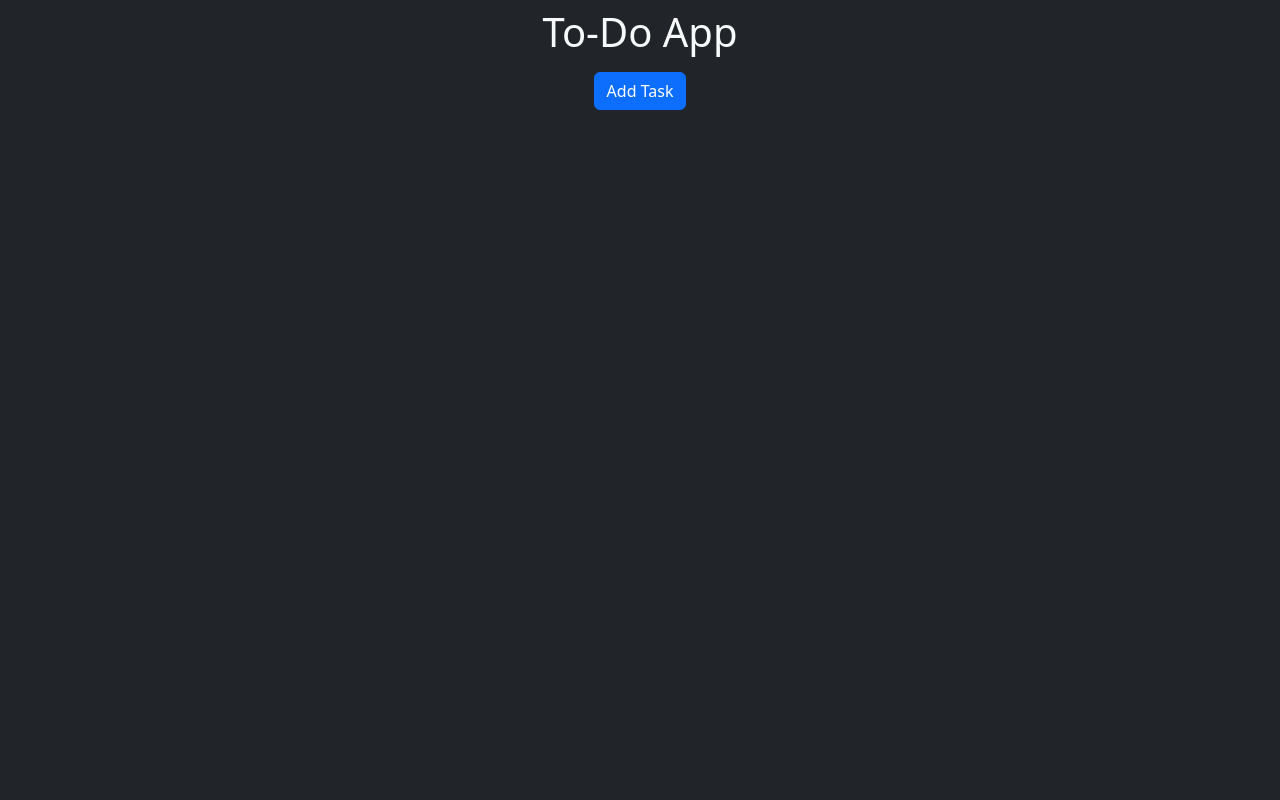
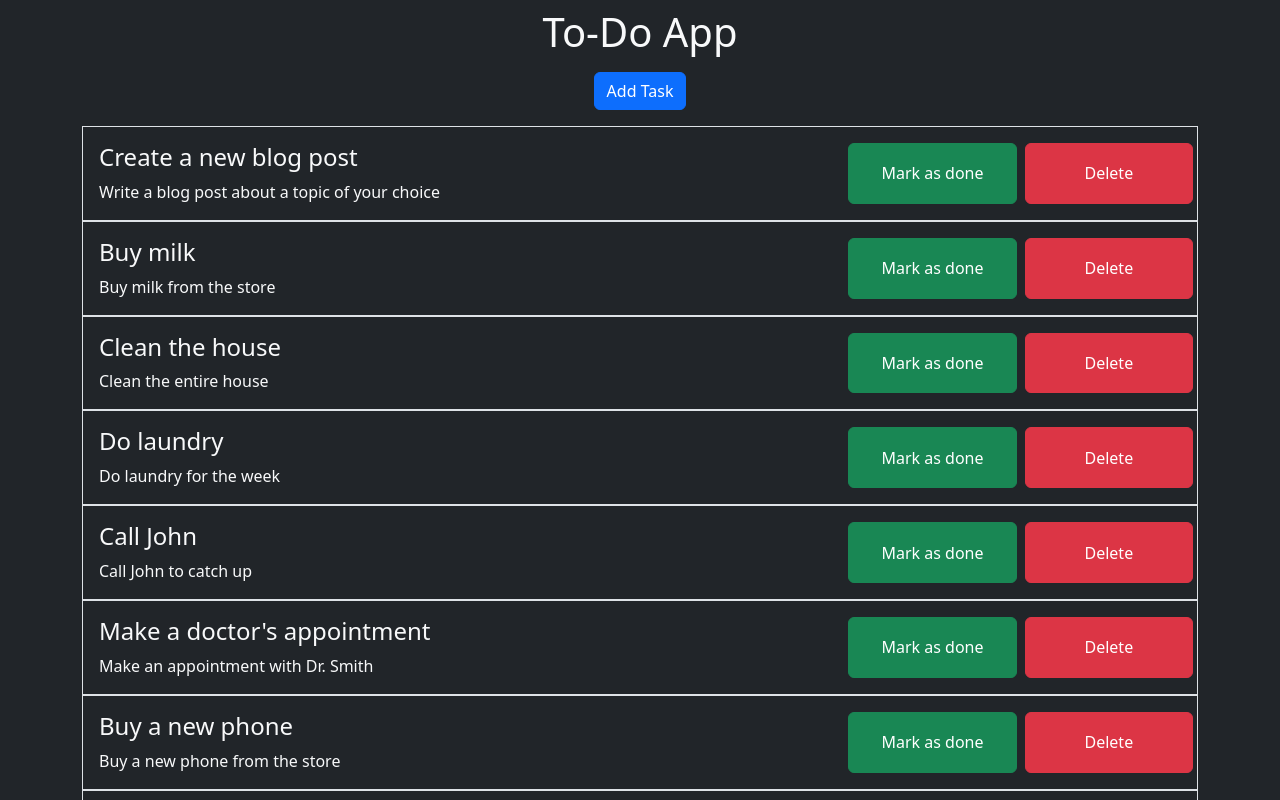
Before and after one commit to kareemshaaban221/vue-practice, a Vue app: page / in a window 1280 px wide. Shown: the top 800 px of the page. Built offline with nearby package versions, Linux system fonts and the light colour scheme.

Commit message:
Revert "add limit"
This reverts commit 88e75443f2468d9b5b138f2904e990f5c48dab1d.

```diff
--- a/src/App.vue
+++ b/src/App.vue
@@ -13,7 +13,7 @@ const tasks = data;
   </header>
 
   <main>
-    <TasksPage :tasks='tasks' :limit='16' />
+    <TasksPage :tasks='tasks' />
   </main>
 
 </template>
--- a/src/components/TaskSection.vue
+++ b/src/components/TaskSection.vue
@@ -1,63 +1,16 @@
 <script setup>
-import TaskTitle from './TaskTitle.vue';
-import TaskParagraph from './TaskParagraph.vue';
 import { defineProps } from 'vue';
 
-const props = defineProps({
-  task: {
-    type: Object,
-    required: true
-  },
-  tasks: {
-    type: Array,
+defineProps({
+  is_done: {
+    type: Boolean,
     required: true
   }
 });
-
-let tasks = props.tasks;
-
-/**
- * Marks a task as done.
- *
- * This function takes a task and marks it as done by setting its
- * 'is_done' property to true. It then sorts the tasks array so that
- * done tasks are at the bottom of the list.
- *
- * @param {Object} task - The task to mark as done.
- */
-const markAsDone = (task) => {
-  task.is_done = true;
-  tasks.sort((a, b) => a.is_done - b.is_done);
-};
-
-/**
- * Deletes a task from the list of tasks.
- *
- * This function takes a task ID and removes the task with that ID from
- * the list of tasks.
- *
- * @param {Number} taskId The ID of the task to delete.
- * @return {void}
- */
-const deleteTask = (taskId) => {
-  tasks.splice(tasks.findIndex(task => task.id === taskId), 1);
-}
-
 </script>
 
 <template>
-  <div class="container d-flex flex-column align-items-center">
-    <div :class="['p-3', 'border', 'w-100', task.is_done ? 'bg-success' : '']">
-      <div class="row justify-content-between">
-        <div class="col-8">
-          <TaskTitle :content="task.title" />
-          <TaskParagraph>{{ task.description }}</TaskParagraph>
-        </div>
-        <div class="col-4 text-end row justify-content-end gap-2">
-          <button class="btn btn-success col" :class="{ 'disabled': task.is_done }" @click="markAsDone(task)">Mark as done</button>
-          <button class="btn btn-danger col" @click="deleteTask(task.id)">Delete</button>
-        </div>
-      </div>
-    </div>
+  <div :class="['p-3', 'border', 'w-100', is_done ? 'bg-success' : '']">
+    <slot></slot>
   </div>
 </template>
--- a/src/components/TasksPage.vue
+++ b/src/components/TasksPage.vue
@@ -1,5 +1,7 @@
 <script setup>
 import TaskSection from './TaskSection.vue';
+import TaskParagraph from './TaskParagraph.vue';
+import TaskTitle from './TaskTitle.vue';
 import { ref } from 'vue';
 import bootstrapMin from 'bootstrap/dist/js/bootstrap.min';
 
@@ -7,15 +9,37 @@ const props = defineProps({
   tasks: {
     type: Array,
     required: true
-  },
-  limit: Number
+  }
 });
 
-const limit = ref(props.limit ?? 0);
 const tasks = ref(props.tasks);
 
-console.log(tasks.value);
+/**
+ * Marks a task as done.
+ *
+ * This function takes a task and marks it as done by setting its
+ * 'is_done' property to true. It then sorts the tasks array so that
+ * done tasks are at the bottom of the list.
+ *
+ * @param {Object} task - The task to mark as done.
+ */
+const markAsDone = (task) => {
+  task.is_done = true;
+  tasks.value.sort((a, b) => a.is_done - b.is_done);
+};
 
+/**
+ * Deletes a task from the list of tasks.
+ *
+ * This function takes a task ID and removes the task with that ID from
+ * the list of tasks.
+ *
+ * @param {Number} taskId The ID of the task to delete.
+ * @return {void}
+ */
+const deleteTask = (taskId) => {
+  tasks.value = tasks.value.filter(task => task.id !== taskId);
+}
 
 /**
  * Adds a task to the list of tasks.
@@ -91,6 +115,20 @@ const resetAddTaskModal = () => {
       </div>
     </div>
   </div>
-
-  <TaskSection v-for="task in tasks.splice(0, limit.value || tasks.length)" :key="task.id" :task="task" :tasks="tasks" />
+  <div class="container d-flex flex-column align-items-center" v-for="task in tasks" :key="task.id">
+    <TaskSection :is_done="task.is_done">
+      <div class="row justify-content-between">
+        <div class="col-8">
+          <TaskTitle :content="task.title" />
+          <TaskParagraph>
+            {{ task.description }}
+          </TaskParagraph>
+        </div>
+        <div class="col-4 text-end row justify-content-end gap-2">
+          <button class="btn btn-success col" :class="{ 'disabled': task.is_done }" @click="markAsDone(task)">Mark as done</button>
+          <button class="btn btn-danger col" @click="deleteTask(task.id)">Delete</button>
+        </div>
+      </div>
+    </TaskSection>
+  </div>
 </template>
```
